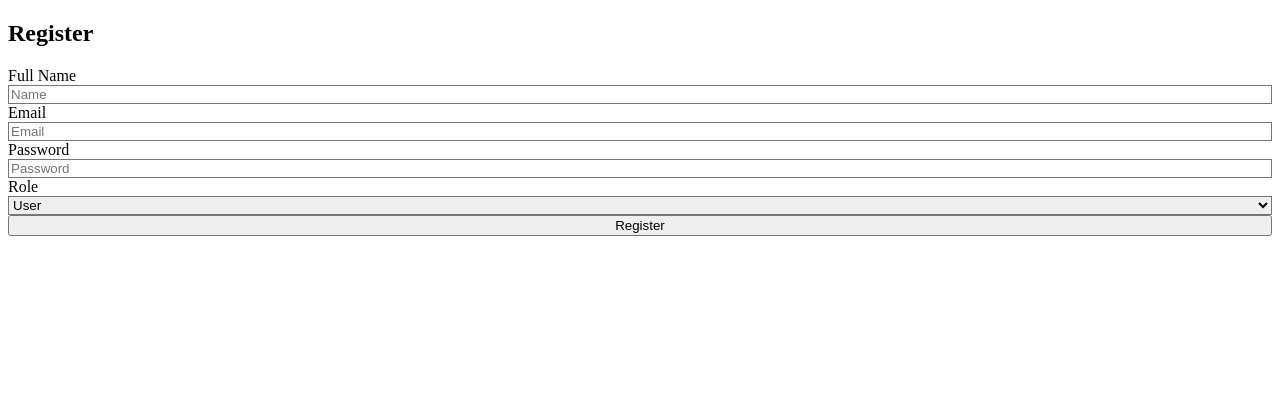
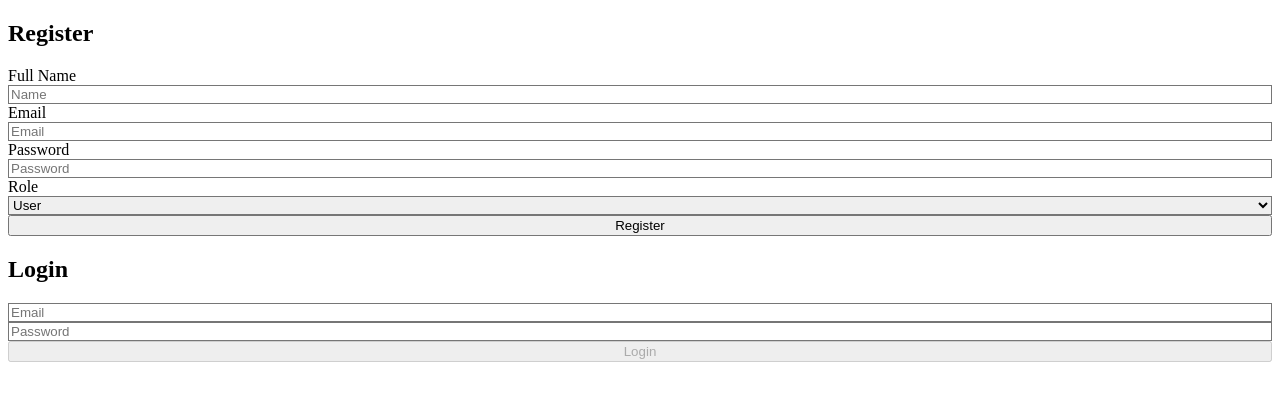
Before and after one commit to ankitapprajapati/Sweet-Shop-Management-System, a React app in the folder frontend/: page / in a window 1280 px wide. Shown: the top 400 px of the page. Built offline with nearby package versions, Linux system fonts and the light colour scheme; the HTML template or start-up script is replaced by a standard one.

Commit message:
feat(register) : implement Login satisfy test cases Co-authered-by AI Tool GPT <AI@users.noreply.github.com>

```diff
--- a/frontend/src/App.jsx
+++ b/frontend/src/App.jsx
@@ -1,4 +1,5 @@
 
+import Login from './pages/Login'
 import Register from './pages/Register'
 
 function App() {
@@ -6,6 +7,7 @@ function App() {
   return (
     <>
       <Register/>
+      <Login/>
     </>
   )
 }
--- /dev/null
+++ b/frontend/src/components/Login/LoginForm.jsx
@@ -0,0 +1,70 @@
+import { useState } from "react";
+import axios from "axios";
+import { useNavigate } from "react-router-dom";
+import Input from "../UI/Input";
+import LoadingMessage from "../UI/LoadingMessage";
+import Button from "../UI/Button";
+
+
+export default function LoginForm() {
+  const [form, setForm] = useState({
+    email: "",
+    password: "",
+  });
+
+  const [loading, setLoading] = useState(false);
+  const navigate = useNavigate();
+
+  const isDisabled = form.email.trim() === "" || form.password.trim() === "";
+
+  const handleChange = (e) => {
+    setForm({ ...form, [e.target.name]: e.target.value });
+  };
+
+  const handleSubmit = async (e) => {
+    e.preventDefault();
+    if (isDisabled) return;
+
+    setLoading(true);
+
+    try {
+      await axios.post("/api/auth/login", form);
+
+      // Allows test to detect loading state
+      setTimeout(() => {
+        setLoading(false);
+        navigate("/dashboard");
+      }, 500);
+    } catch {
+      setLoading(false);
+    }
+  };
+
+  return (
+    <form onSubmit={handleSubmit} className="flex flex-col gap-4">
+
+      <Input
+        placeholder="Email"
+        type="email"
+        name="email"
+        value={form.email}
+        onChange={handleChange}
+      />
+
+      <Input
+        placeholder="Password"
+        type="password"
+        name="password"
+        value={form.password}
+        onChange={handleChange}
+      />
+
+        <Button type="submit" disabled={isDisabled}>
+            Login
+        </Button>
+
+
+      {loading && <LoadingMessage text="Logging in..." />}
+    </form>
+  );
+}
--- /dev/null
+++ b/frontend/src/components/UI/Button.jsx
@@ -0,0 +1,22 @@
+export default function Button({
+  children,
+  disabled = false,
+  onClick,
+  type = "button",
+  className = "",
+}) {
+  return (
+    <button
+      type={type}
+      disabled={disabled}
+      onClick={onClick}
+      className={`py-2 rounded-lg text-white font-semibold transition ${
+        disabled
+          ? "bg-gray-400 cursor-not-allowed"
+          : "bg-blue-600 hover:bg-blue-700"
+      } ${className}`}
+    >
+      {children}
+    </button>
+  );
+}
--- /dev/null
+++ b/frontend/src/pages/Login.jsx
@@ -0,0 +1,10 @@
+import LoginForm from "../components/Login/LoginForm";
+
+export default function Login() {
+  return (
+    <div className="max-w-md mx-auto mt-10 p-6 bg-white rounded-xl shadow-lg">
+      <h2 className="text-3xl font-bold mb-4">Login</h2>
+      <LoginForm />
+    </div>
+  );
+}
```
